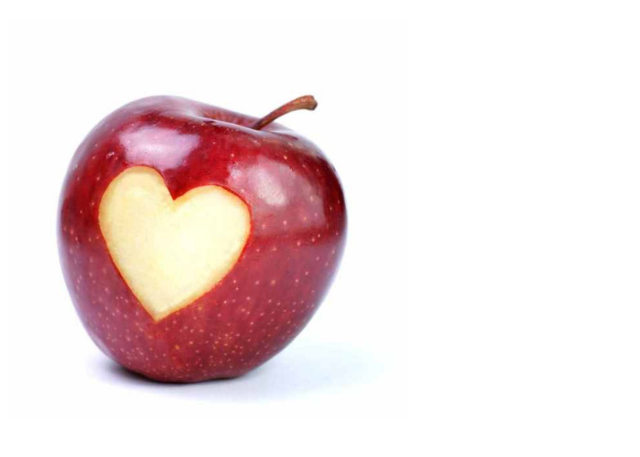
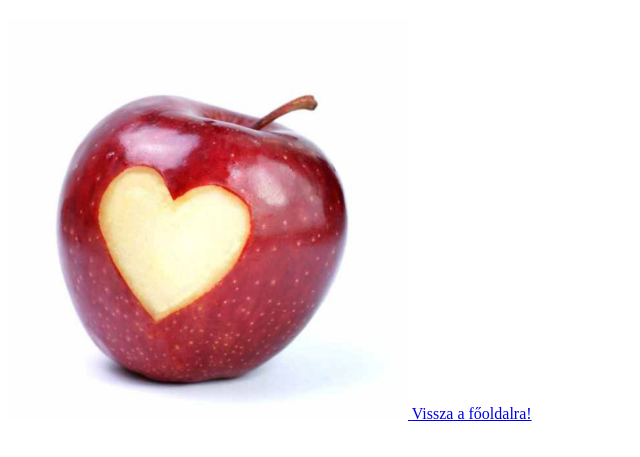
Before and after one commit to SandorPeteer/web2324, a plain HTML site: page keplink.html in a window 1280 px wide. Shown: the part 61-518 px from the top of the page, without its empty margins (0-640 px from the left). Drawn offline with Linux system fonts and the light colour scheme.

Commit message:
vissza a fooldalra link

```diff
--- a/keplink.html
+++ b/keplink.html
@@ -15,6 +15,8 @@
         <img src="img/alma.jpg" alt="egy alma" title="alma" width="400">
     </a>
 
+    <a href="index.html">Vissza a főoldalra!</a>
+
 </body>
 
 </html>
```
